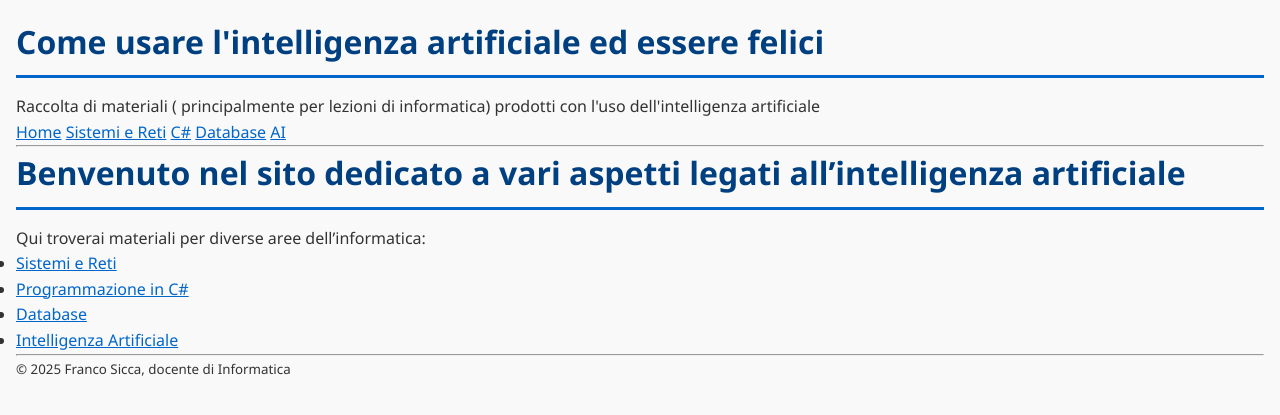
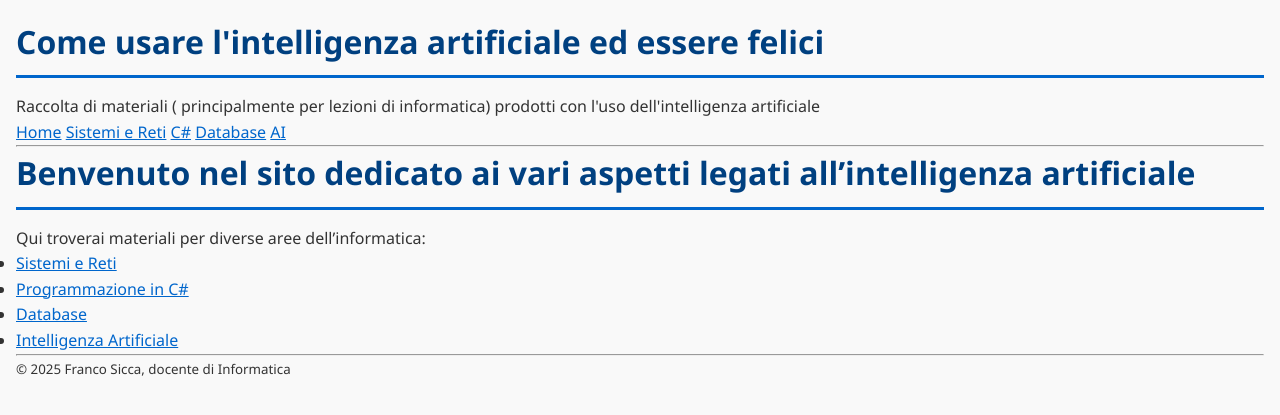
Before and after one commit to franco71to/sicca, a Jekyll site: the page built from index.md, in a window 1280 px wide. Shown: the top 415 px of the page. Built offline with Jekyll 4.4.1, drawn with Linux system fonts in a browser that asks for light colours.

```diff
--- a/index.md
+++ b/index.md
@@ -3,7 +3,7 @@ layout: default
 title: Home
 ---
 
-# Benvenuto nel sito dedicato a vari aspetti legati all'intelligenza artificiale
+# Benvenuto nel sito dedicato ai vari aspetti legati all'intelligenza artificiale
 
 Qui troverai materiali per diverse aree dell'informatica:
 
```
